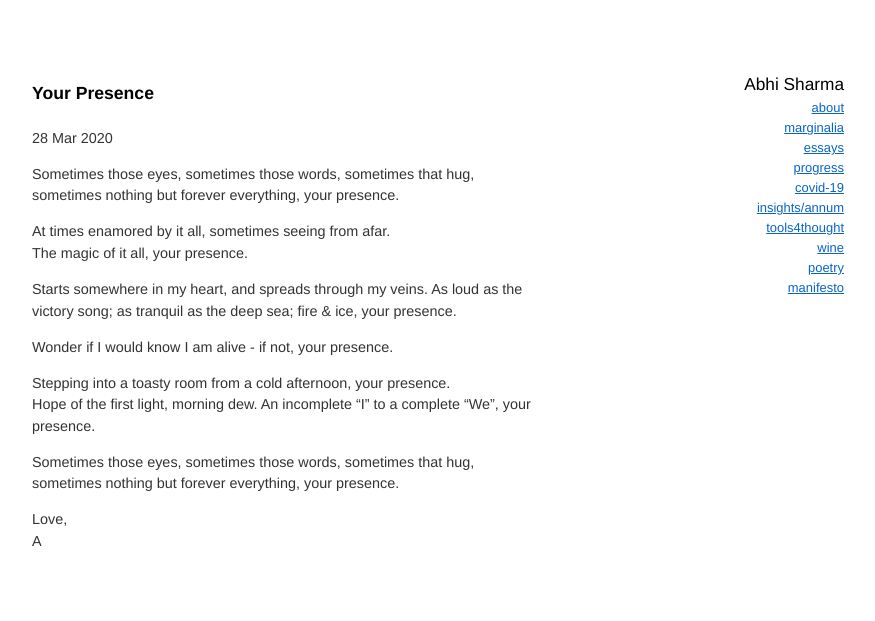
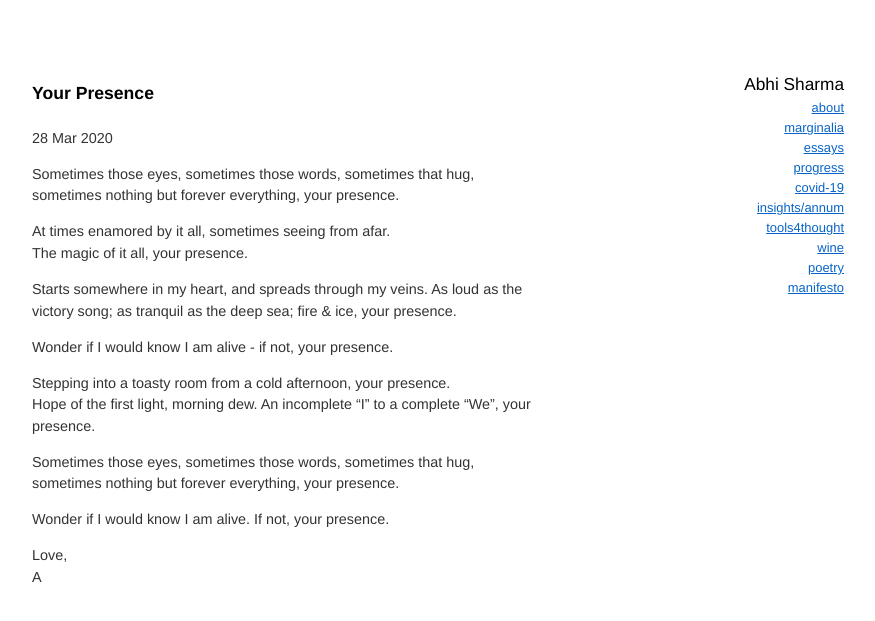
Before and after one commit to abhisharmab/abhisharmab.github.io, a Jekyll site: the page built from poetry/_posts/2020-03-28-your-presence.md, in a window 1280 px wide. Shown: the top 621 px of the page, without its empty margins (192-1067 px from the left). Built offline with Jekyll 4.4.1, drawn with Linux system fonts in a browser that asks for light colours.

Commit message:
your presence

```diff
--- a/poetry/_posts/2020-03-28-your-presence.md
+++ b/poetry/_posts/2020-03-28-your-presence.md
@@ -20,5 +20,7 @@ Hope of the first light, morning dew. An incomplete "I" to a complete "We", your
 
 Sometimes those eyes, sometimes those words, sometimes that hug, sometimes nothing but forever everything, your presence.
 
+Wonder if I would know I am alive. If not, your presence.
+
 Love,
 A
```
